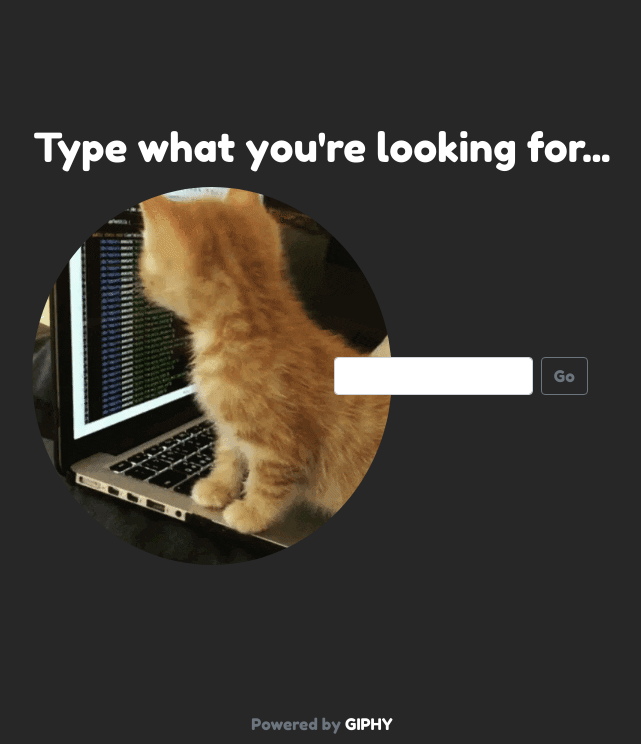
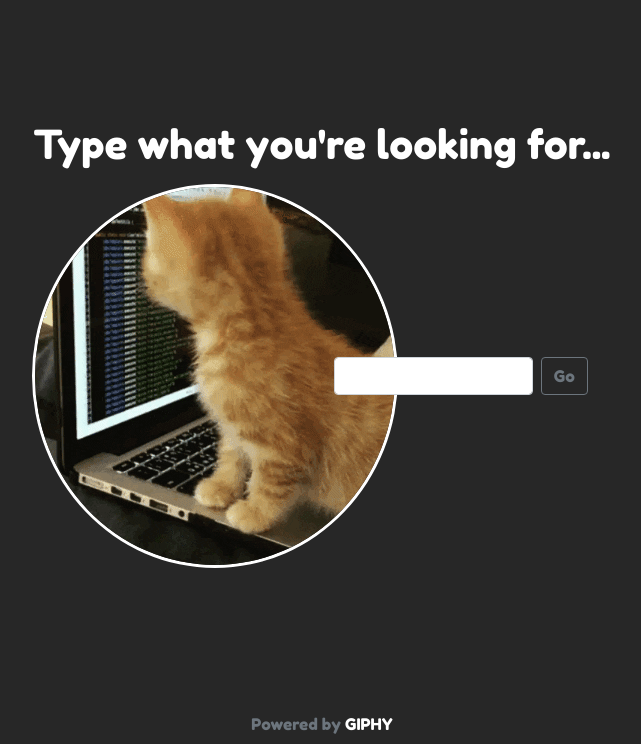
Before and after one commit to KenSerikawa/gif-search-engine, a Symfony app: template templates/home/index.html.twig in a window 1280 px wide. Shown: the part 56-800 px from the top of the page, without its empty margins (318-959 px from the left). Run offline with Twig, Linux system fonts and the light colour scheme; the template is opened without the code that fills it, so the values that code supplies are empty; some libraries are stand-ins or nearby versions.

Commit message:
Add border rounded to default index image

```diff
--- a/templates/home/index.html.twig
+++ b/templates/home/index.html.twig
@@ -11,7 +11,7 @@
         <h1 class="pb-2">Type what you're looking for...</h1>
         <div class="d-flex justify-content-center">
             <div class="w-25 h-25">
-                <img class="rounded-circle" src="{{asset('/images/home-image.gif')}}">
+                <img class="border border-white rounded-circle" src="{{asset('/images/home-image.gif')}}">
             </div>
             <form method="POST" action="/search" class="p-4 form-inline my-2 my-lg-0">
                 <input class="form-control mr-sm-2" type="text" name="query">
```
